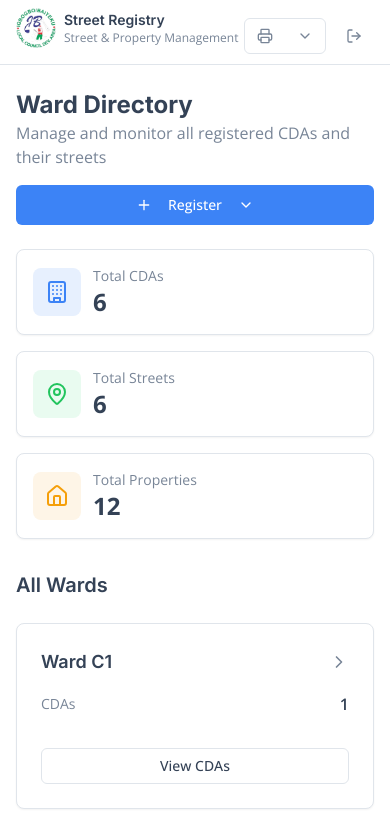
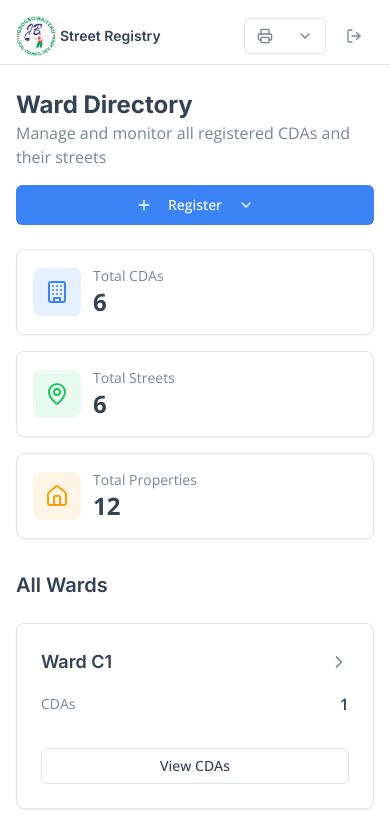
Before and after one commit to Jo-shua09/CDA-Street-Registry, a React (Vite) app: page /dashboard in a window 390 px wide. Shown: the top 831 px of the page. Built offline with nearby package versions, Linux system fonts and the light colour scheme; the HTML template or start-up script is replaced by a standard one.

Commit message:
`Refactor header layout in Dashboard component: adjust logo and title spacing, hide/show text on larger screens`

```diff
--- a/src/pages/Dashboard.tsx
+++ b/src/pages/Dashboard.tsx
@@ -224,11 +224,11 @@ const Dashboard = () => {
       <header className="bg-card border-b border-border sticky top-0 z-40">
         <div className="max-w-7xl mx-auto px-4 sm:px-6 lg:px-8">
           <div className="flex flex-row items-center justify-between pt-6 h-16 py-4 sm:py-0">
-            <div className="flex items-center space-x-2 mb-4 sm:mb-0">
+            <div className="flex items-center space-x-1">
               <img src="./logo.png" alt="CDA Registry Logo" className="h-10 w-10 object-contain" />
               <div>
                 <h1 className="text-sm sm:text-lg font-semibold text-foreground">Street Registry</h1>
-                <p className="text-xs sm:text-sm text-muted-foreground">Street & Property Management</p>
+                <p className="text-xs sm:block hidden sm:text-sm text-muted-foreground">Street & Property Management</p>
               </div>
             </div>
 
```
